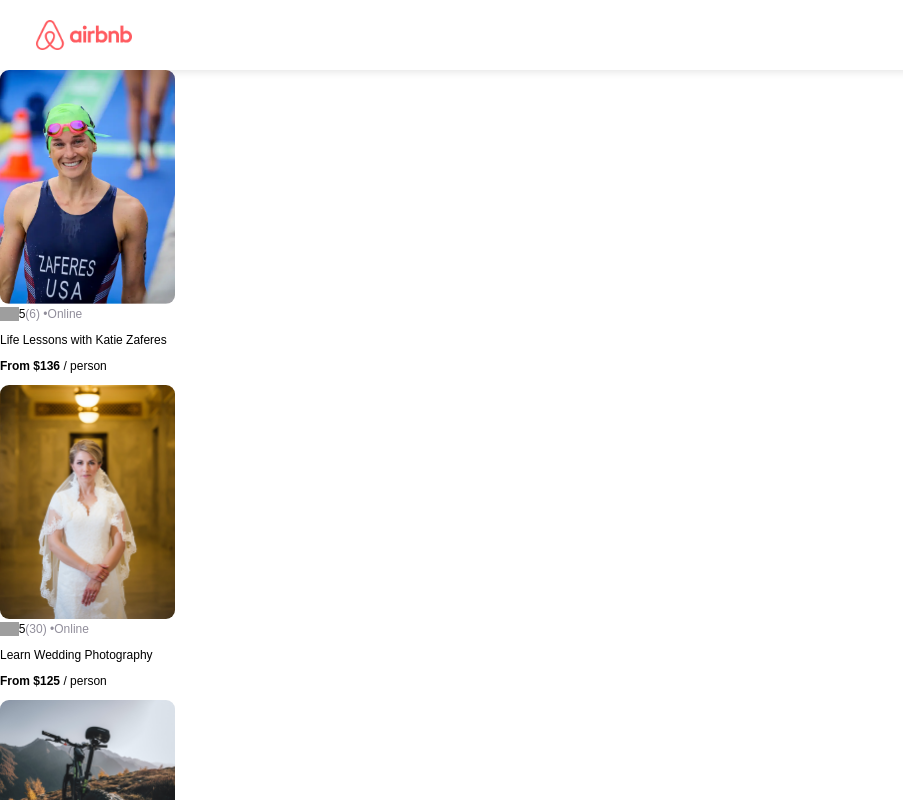
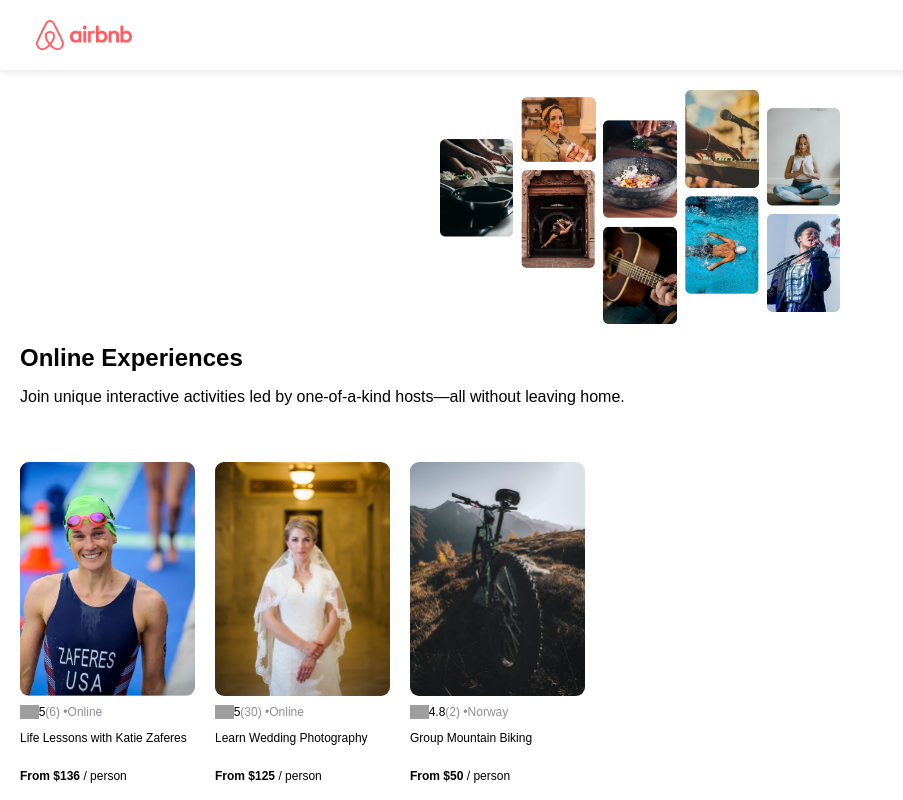
Before and after one commit to RealZasin/AirBnb-Experience-Clone, a React (Vite) app: page / in a window 1280 px wide. Shown: the top 800 px of the page, without its empty margins (0-903 px from the left). Built offline with nearby package versions, Linux system fonts and the light colour scheme; grey boxes are pictures that could not be loaded.

Commit message:
Okay checkpoint/milestone

```diff
--- a/src/App.css
+++ b/src/App.css
@@ -36,8 +36,7 @@
 }
 
 .hero--photo {
-    padding: 0rem 1rem;
-    width: 100vW;
+    max-width: 400px;
     align-self: center;
 }
 
@@ -49,14 +48,31 @@
     margin-top: 0;
 }
 
+.cards-list {
+    display: flex;
+    flex-wrap: nowrap;
+    gap: 20px;
+    overflow-x: auto;
+}
+
 .card {
     width: 175px;
     font-size: 12px;
+    flex: 0 0 auto;         /* ADD */
+    display: flex;          /* ADD */
+    flex-direction: column; /* ADD */
 }
 
 .card--image {
     width: 100%;
     border-radius: 9px;
+    margin-bottom: 9px;
+}
+
+/* ADD */
+.card--title {
+    overflow: hidden;
+    text-overflow: ellipsis;
 }
 
 .card--stats {
@@ -67,3 +83,8 @@
 .card--star {
     height: 14px;
 }
+
+/* ADD */
+.card--price {
+    margin-top: auto;
+}
--- a/src/App.jsx
+++ b/src/App.jsx
@@ -23,10 +23,12 @@
   return (
     <>
       <Navbar />
-      {/* <Hero /> */}
-      {newCard}
+      <Hero />
+      <section className="cards-list">
+        {newCard}
+      </section>
     </>
-  )
+  );
 }
 
 export default App
```
